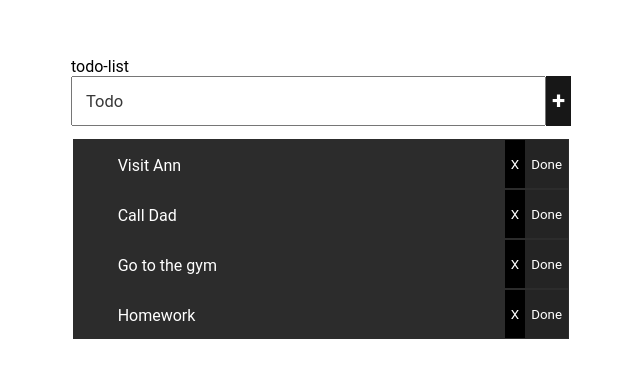
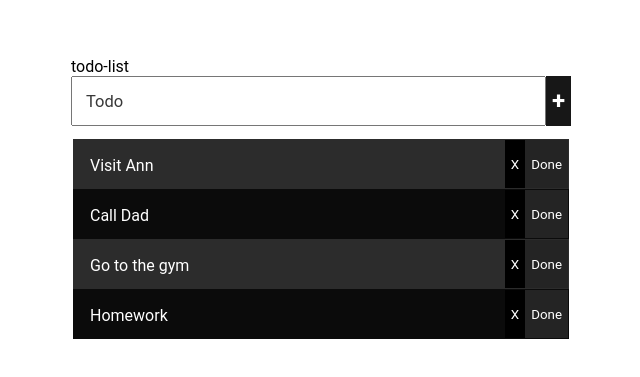
Before and after one commit to JeromeNL/angular-udemy, an Angular app: page / in a window 1280 px wide. Shown: the part 111-488 px from the top of the page, without its empty margins (319-959 px from the left). Built offline with nearby package versions, Linux system fonts and the light colour scheme.

Commit message:
18. Conditional single class binding

```diff
--- a/src/app/app.component.css
+++ b/src/app/app.component.css
@@ -72,6 +72,10 @@
   padding: 0%;
 }
 
+td {
+  margin-left: 1rem;
+}
+
 tr {
   /* padding: 20px; */
   height: 50px;
@@ -91,3 +95,7 @@
   background-color: rgb(11, 11, 11);
   color: rgb(255, 255, 255);
 }
+
+.is-done {
+  text-decoration: line-through;
+}
--- a/src/app/app.component.html
+++ b/src/app/app.component.html
@@ -6,11 +6,11 @@
       <button (click)="add(newTask.value)" class="add-button">+</button>
     </div>
     <table>
-      <tr *ngFor="let task of tasks" class="even">
+      <tr *ngFor="let task of tasks; let i = index" [class.even]="i%2==0" [class.odd]="i%2">
         <td>
-          <pre>
+          <p [class.is-done]="task.isDone">
            {{task.title}}
-          </pre>
+          </p>
         </td>
         <td>
           <button class="remove-button" (click)="remove(task)">X</button>
```
